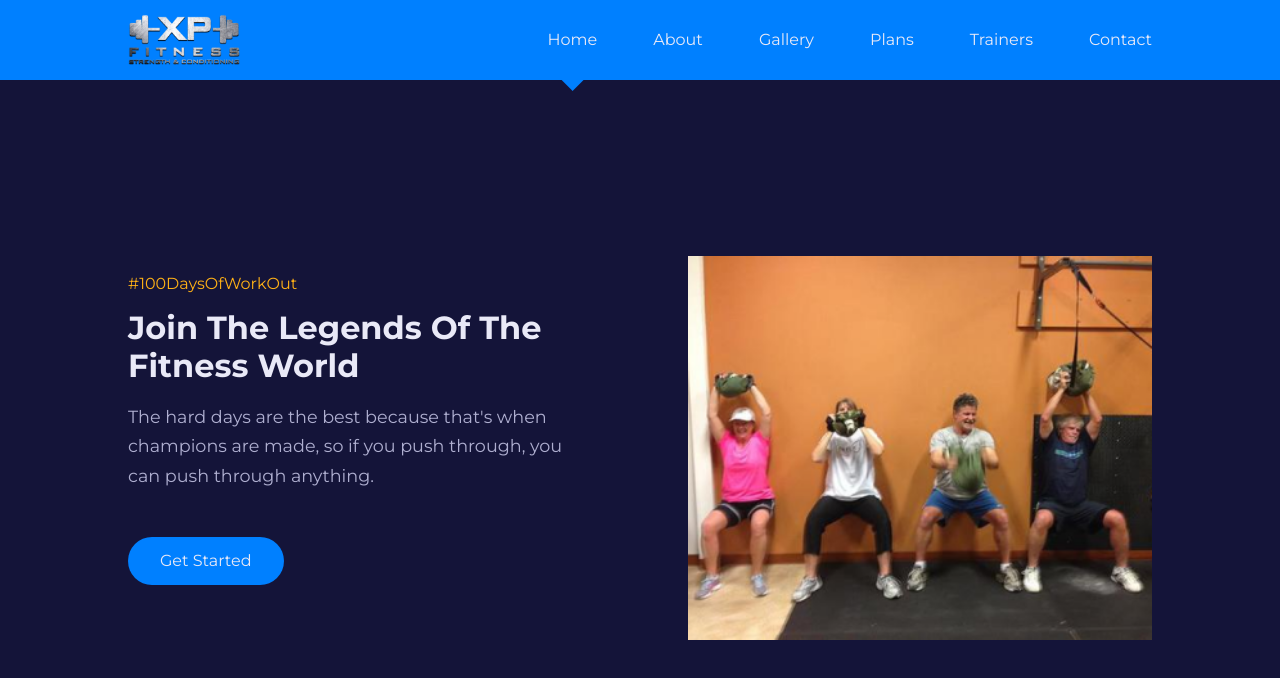
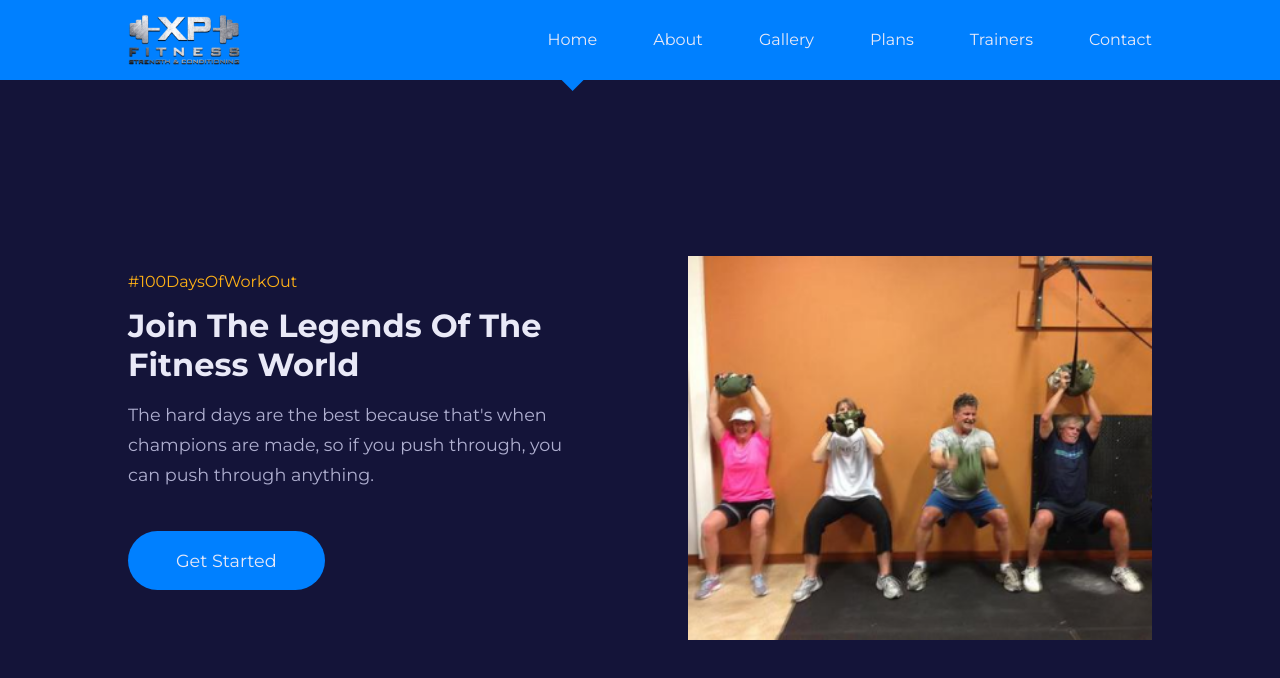
Before and after one commit to Eddysam2000/XP-Fitness, a React (Create React App) app: page / in a window 1280 px wide. Shown: the top 678 px of the page. Built offline with nearby package versions, Linux system fonts and the light colour scheme.

Commit message:
header done

```diff
--- a/src/index.css
+++ b/src/index.css
@@ -74,3 +74,14 @@ img {
     border-radius: 1.5rem;
     transition: var(--transition);
 }
+
+.btn:hover {
+    background: var(--color-secondary);
+    color: var(--color-gray-600);
+}
+
+.btn.lg {
+    padding: 1.2rem 3rem;
+    border-radius: 2rem;
+    font-size: 1.1rem;
+}
```
